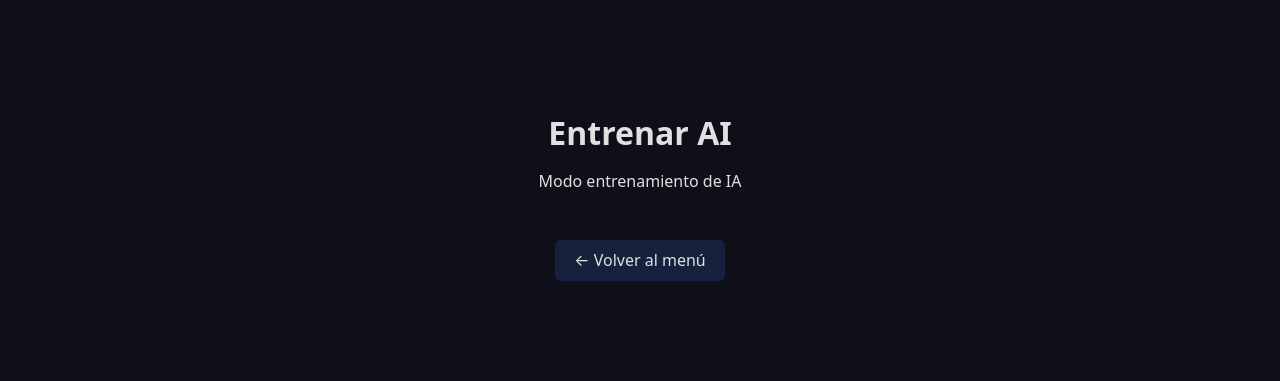
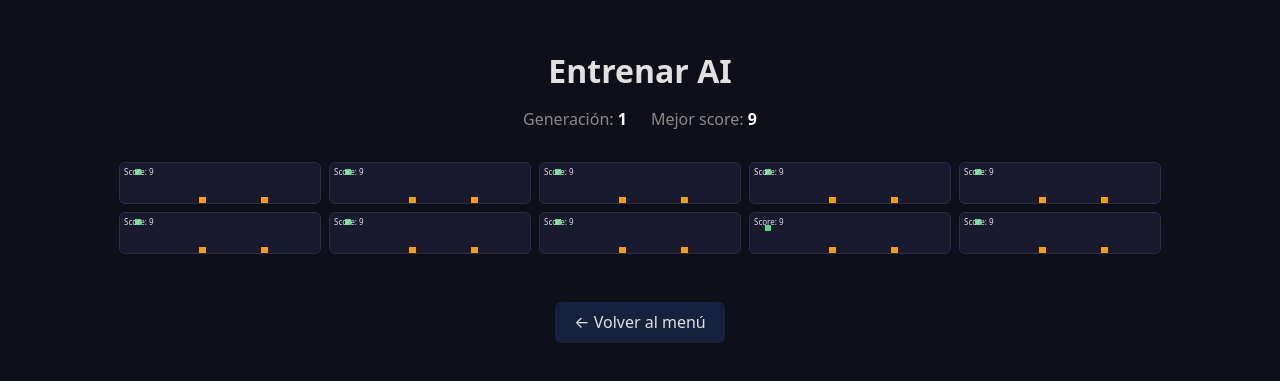
Before and after one commit to LautaroLorenz/chrome-dyno-ai, a website: page entrenar.html in a window 1280 px wide. Shown: the part 215-596 px from the top of the page. Drawn offline with Linux system fonts and the light colour scheme.

Commit message:
entrenamiento

```diff
--- a/entrenar.html
+++ b/entrenar.html
@@ -7,10 +7,11 @@
     <link rel="stylesheet" href="styles.css" />
   </head>
   <body>
-    <div class="page-container">
-      <h1>Entrenar AI</h1>
-      <p>Modo entrenamiento de IA</p>
-      <a href="index.html" class="btn-back">← Volver al menú</a>
-    </div>
+    <div id="entrenar-container" class="page-container game-page"></div>
+    <script type="module">
+      import { startEntrenar } from "./src/entrenar.js";
+      const container = document.getElementById("entrenar-container");
+      startEntrenar(container);
+    </script>
   </body>
 </html>
--- /dev/null
+++ b/src/ai/brain.js
@@ -0,0 +1,129 @@
+/**
+ * Red neuronal de 3 capas (entrada, oculta, salida) para controlar al jugador.
+ * Cada cerebro tiene configuración aleatoria inicial; se reproducen los mejores con mutación.
+ */
+
+const INPUT_SIZE = 4;
+const HIDDEN_SIZE = 12;
+const OUTPUT_SIZE = 1;
+
+function randomWeight() {
+  return (Math.random() - 0.5) * 2;
+}
+
+function relu(x) {
+  return x > 0 ? x : 0;
+}
+
+function sigmoid(x) {
+  return 1 / (1 + Math.exp(-x));
+}
+
+/** Crea una matriz de rows x cols con valores aleatorios. */
+function randomMatrix(rows, cols) {
+  const m = [];
+  for (let r = 0; r < rows; r++) {
+    m[r] = [];
+    for (let c = 0; c < cols; c++) m[r][c] = randomWeight();
+  }
+  return m;
+}
+
+/** Crea un vector de tamaño n con valores aleatorios. */
+function randomVector(n) {
+  const v = [];
+  for (let i = 0; i < n; i++) v[i] = randomWeight();
+  return v;
+}
+
+/**
+ * Crea un cerebro con pesos y bias aleatorios.
+ * Estructura: entrada (4) -> oculta (12) -> salida (1).
+ */
+export function createRandomBrain() {
+  return {
+    W1: randomMatrix(HIDDEN_SIZE, INPUT_SIZE),
+    b1: randomVector(HIDDEN_SIZE),
+    W2: randomMatrix(OUTPUT_SIZE, HIDDEN_SIZE),
+    b2: randomVector(OUTPUT_SIZE),
+  };
+}
+
+/**
+ * Construye el vector de entrada para la red a partir del estado del juego.
+ * [ distancia al obstáculo (0-1), velocidadY normalizada, onGround (0/1), tamaño próximo obstáculo (0-1) ]
+ */
+export function stateToInputs(state) {
+  const dist = state.distanceToNextObstacle;
+  const distNorm = dist == null ? 1 : Math.min(1, Math.max(0, dist / 800));
+  const velNorm = Math.max(-1, Math.min(1, state.player.velocityY / 15));
+  const onGround = state.player.onGround ? 1 : 0;
+  const nextSize = state.nextObstacleSize != null ? state.nextObstacleSize / 800 : 0;
+  return [distNorm, velNorm, onGround, nextSize];
+}
+
+/**
+ * Forward pass: devuelve valor en [0, 1]. Si > 0.5 la IA decide saltar.
+ */
+export function forward(brain, inputs) {
+  const hidden = [];
+  for (let i = 0; i < HIDDEN_SIZE; i++) {
+    let sum = brain.b1[i];
+    for (let j = 0; j < INPUT_SIZE; j++) sum += brain.W1[i][j] * inputs[j];
+    hidden[i] = relu(sum);
+  }
+  let out = brain.b2[0];
+  for (let i = 0; i < HIDDEN_SIZE; i++) out += brain.W2[0][i] * hidden[i];
+  return sigmoid(out);
+}
+
+/** Copia un cerebro (arrays profundos). */
+function cloneBrain(brain) {
+  return {
+    W1: brain.W1.map((row) => row.slice()),
+    b1: brain.b1.slice(),
+    W2: brain.W2.map((row) => row.slice()),
+    b2: brain.b2.slice(),
+  };
+}
+
+/** Añade variación aleatoria a un cerebro (mutación). */
+function mutateBrain(brain, rate = 0.1, amount = 0.3) {
+  const b = cloneBrain(brain);
+  for (let i = 0; i < b.W1.length; i++) {
+    for (let j = 0; j < b.W1[i].length; j++) {
+      if (Math.random() < rate) b.W1[i][j] += (Math.random() - 0.5) * 2 * amount;
+    }
+  }
+  for (let i = 0; i < b.b1.length; i++) {
+    if (Math.random() < rate) b.b1[i] += (Math.random() - 0.5) * 2 * amount;
+  }
+  for (let i = 0; i < b.W2.length; i++) {
+    for (let j = 0; j < b.W2[i].length; j++) {
+      if (Math.random() < rate) b.W2[i][j] += (Math.random() - 0.5) * 2 * amount;
+    }
+  }
+  for (let i = 0; i < b.b2.length; i++) {
+    if (Math.random() < rate) b.b2[i] += (Math.random() - 0.5) * 2 * amount;
+  }
+  return b;
+}
+
+/**
+ * Dados 10 puntuaciones, toma los 4 mejores cerebros y genera 10 nuevos
+ * reproduciendo (copiando + mutar) para la siguiente generación.
+ */
+export function nextGeneration(brains, scores) {
+  const indexed = brains.map((b, i) => ({ brain: b, score: scores[i] }));
+  indexed.sort((a, b) => b.score - a.score);
+  const top4 = indexed.slice(0, 4).map((x) => x.brain);
+  const next = [];
+  for (let i = 0; i < 10; i++) {
+    const parent = top4[i % 4];
+    next.push(mutateBrain(parent, 0.15, 0.25));
+  }
+  return next;
+}
+
+export const BRAIN_INPUT_SIZE = INPUT_SIZE;
+export const BRAIN_HIDDEN_SIZE = HIDDEN_SIZE;
--- /dev/null
+++ b/src/entrenar.js
@@ -0,0 +1,114 @@
+/**
+ * Modo Entrenar AI: 10 jugadores con red de 3 capas, cada uno con configuración aleatoria.
+ * Cada generación se eligen los 4 mejores (por score) y se reproducen con mutación para formar 10 nuevos.
+ */
+import { createInitialState, updateState } from "./gameState.js";
+import { setCanvasSize, render } from "./render.js";
+import {
+  createRandomBrain,
+  stateToInputs,
+  forward,
+  nextGeneration,
+} from "./ai/brain.js";
+import * as C from "./constants.js";
+
+const NUM_PLAYERS = 10;
+const MINI_WIDTH = 200;
+const MINI_HEIGHT = 40;
+
+let brains = [];
+let states = [];
+let generation = 0;
+let rafId = null;
+
+function initPlayers() {
+  brains = [];
+  states = [];
+  for (let i = 0; i < NUM_PLAYERS; i++) {
+    brains.push(createRandomBrain());
+    states.push(createInitialState());
+  }
+}
+
+function stepAll() {
+  let allDead = true;
+  for (let i = 0; i < NUM_PLAYERS; i++) {
+    if (!states[i].alive) continue;
+    allDead = false;
+    const inputs = stateToInputs(states[i]);
+    const jumpProb = forward(brains[i], inputs);
+    const shouldJump = jumpProb > 0.5;
+    updateState(states[i], shouldJump);
+  }
+  return allDead;
+}
+
+function renderAll(canvases, genEl, bestEl) {
+  for (let i = 0; i < NUM_PLAYERS; i++) {
+    render(canvases[i], states[i]);
+  }
+  if (genEl) genEl.textContent = generation;
+  const aliveScores = states.filter((s) => s.alive).map((s) => s.score);
+  const maxScore = states.reduce((m, s) => Math.max(m, s.score), 0);
+  if (bestEl) bestEl.textContent = Math.floor(maxScore);
+}
+
+function runGeneration(canvases, genEl, bestEl) {
+  const allDead = stepAll();
+  renderAll(canvases, genEl, bestEl);
+  if (allDead) {
+    const scores = states.map((s) => s.score);
+    brains = nextGeneration(brains, scores);
+    generation += 1;
+    for (let i = 0; i < NUM_PLAYERS; i++) {
+      states[i] = createInitialState();
+    }
+  }
+  rafId = requestAnimationFrame(() => runGeneration(canvases, genEl, bestEl));
+}
+
+export function startEntrenar(container) {
+  container.innerHTML = "";
+  const title = document.createElement("h1");
+  title.textContent = "Entrenar AI";
+  container.appendChild(title);
+
+  const info = document.createElement("div");
+  info.className = "entrenar-info";
+  info.innerHTML = `
+    <span>Generación: <strong id="entrenar-gen">0</strong></span>
+    <span>Mejor score: <strong id="entrenar-best">0</strong></span>
+  `;
+  container.appendChild(info);
+
+  const grid = document.createElement("div");
+  grid.className = "entrenar-grid";
+  const canvases = [];
+  for (let i = 0; i < NUM_PLAYERS; i++) {
+    const wrap = document.createElement("div");
+    wrap.className = "entrenar-cell";
+    const canvas = document.createElement("canvas");
+    canvas.className = "entrenar-canvas";
+    setCanvasSize(canvas, MINI_WIDTH, MINI_HEIGHT);
+    wrap.appendChild(canvas);
+    grid.appendChild(wrap);
+    canvases.push(canvas);
+  }
+  container.appendChild(grid);
+
+  const backLink = document.createElement("a");
+  backLink.href = "index.html";
+  backLink.className = "btn-back";
+  backLink.textContent = "← Volver al menú";
+  container.appendChild(backLink);
+
+  generation = 0;
+  initPlayers();
+  const genEl = document.getElementById("entrenar-gen");
+  const bestEl = document.getElementById("entrenar-best");
+  runGeneration(canvases, genEl, bestEl);
+
+  return function stop() {
+    if (rafId != null) cancelAnimationFrame(rafId);
+  };
+}
--- a/src/gameState.js
+++ b/src/gameState.js
@@ -20,6 +20,8 @@ export function createInitialState() {
     speed: C.OBSTACLE_SPEED,
     /** Distancia del borde derecho del jugador al borde izquierdo del próximo obstáculo. */
     distanceToNextObstacle: null,
+    /** Ancho del próximo obstáculo (para IA). */
+    nextObstacleSize: null,
   };
 }
 
@@ -73,7 +75,9 @@ export function updateState(state, playerJumps) {
   }
 
   state.score += C.SCORE_PER_FRAME;
-  state.distanceToNextObstacle = getDistanceToNextObstacle(player, state.obstacles);
+  const { dist, nextSize } = getNextObstacleInfo(player, state.obstacles);
+  state.distanceToNextObstacle = dist;
+  state.nextObstacleSize = nextSize;
   return state;
 }
 
@@ -85,6 +89,7 @@ export function getStateSnapshot(state) {
     alive: state.alive,
     speed: state.speed,
     distanceToNextObstacle: state.distanceToNextObstacle,
+    nextObstacleSize: state.nextObstacleSize,
   };
 }
 
@@ -100,7 +105,7 @@ function collide(player, obstacle) {
   return pr > ol && pl < or && pb > ot && pt < ob;
 }
 
-function getDistanceToNextObstacle(player, obstacles) {
+function getNextObstacleInfo(player, obstacles) {
   const playerRight = player.x + player.size;
   let nearest = null;
   for (const obs of obstacles) {
@@ -108,6 +113,6 @@ function getDistanceToNextObstacle(player, obstacles) {
       nearest = obs;
     }
   }
-  if (nearest == null) return null;
-  return nearest.x - playerRight;
+  if (nearest == null) return { dist: null, nextSize: null };
+  return { dist: nearest.x - playerRight, nextSize: nearest.size };
 }
--- a/src/render.js
+++ b/src/render.js
@@ -1,46 +1,52 @@
 /**
  * Dibuja el estado del juego en el canvas.
+ * Si el canvas tiene tamaño distinto al mundo, se escala el dibujado.
  */
 import * as C from "./constants.js";
 
-export function setCanvasSize(canvas) {
-  canvas.width = C.WORLD_WIDTH;
-  canvas.height = C.WORLD_HEIGHT;
+export function setCanvasSize(canvas, width = C.WORLD_WIDTH, height = C.WORLD_HEIGHT) {
+  canvas.width = width;
+  canvas.height = height;
 }
 
 export function render(canvas, state) {
   const ctx = canvas.getContext("2d");
-  const w = C.WORLD_WIDTH;
-  const h = C.WORLD_HEIGHT;
+  const w = canvas.width;
+  const h = canvas.height;
+  const scaleX = w / C.WORLD_WIDTH;
+  const scaleY = h / C.WORLD_HEIGHT;
+  const r = (v) => Math.round(v);
 
   ctx.fillStyle = "#1a1a2e";
   ctx.fillRect(0, 0, w, h);
 
+  const groundY = C.GROUND_Y + C.PLAYER_SIZE;
   ctx.fillStyle = "#2d2d44";
-  ctx.fillRect(0, C.GROUND_Y + C.PLAYER_SIZE, w, h - C.GROUND_Y - C.PLAYER_SIZE);
+  ctx.fillRect(0, r(groundY * scaleY), w, h - r(groundY * scaleY));
 
   const { player, obstacles, score, alive } = state;
 
   ctx.fillStyle = alive ? "#4ade80" : "#f87171";
-  ctx.fillRect(player.x, player.y, player.size, player.size);
+  ctx.fillRect(r(player.x * scaleX), r(player.y * scaleY), r(player.size * scaleX), r(player.size * scaleY));
 
   ctx.fillStyle = "#f59e0b";
   for (const obs of obstacles) {
-    ctx.fillRect(obs.x, obs.y, obs.size, obs.size);
+    ctx.fillRect(r(obs.x * scaleX), r(obs.y * scaleY), r(obs.size * scaleX), r(obs.size * scaleY));
   }
 
+  const fontSize = Math.max(8, 16 * Math.min(scaleX, scaleY));
   ctx.fillStyle = "#e0e0e0";
-  ctx.font = "16px system-ui";
-  ctx.fillText(`Score: ${Math.floor(score)}`, 10, 24);
+  ctx.font = `${fontSize}px system-ui`;
+  ctx.fillText(`Score: ${Math.floor(score)}`, 4, fontSize + 4);
 
   if (!alive) {
     ctx.fillStyle = "rgba(0,0,0,0.6)";
     ctx.fillRect(0, 0, w, h);
     ctx.fillStyle = "#fff";
-    ctx.font = "24px system-ui";
+    ctx.font = `${Math.max(12, fontSize * 1.2)}px system-ui`;
     ctx.textAlign = "center";
-    ctx.fillText("Game Over", w / 2, h / 2 - 10);
-    ctx.fillText(`Score: ${Math.floor(score)}`, w / 2, h / 2 + 20);
+    ctx.fillText("Game Over", w / 2, h / 2 - 4);
+    ctx.fillText(`Score: ${Math.floor(score)}`, w / 2, h / 2 + 12);
     ctx.textAlign = "left";
   }
 }
--- a/styles.css
+++ b/styles.css
@@ -91,3 +91,34 @@ body {
   background: #1a1a2e;
   border-radius: 8px;
 }
+
+/* Entrenar AI: grid de 10 jugadores */
+.entrenar-info {
+  display: flex;
+  gap: 1.5rem;
+  margin-bottom: 1rem;
+  font-size: 1rem;
+  color: #888;
+}
+.entrenar-info strong {
+  color: #fff;
+}
+.entrenar-grid {
+  display: grid;
+  grid-template-columns: repeat(5, 1fr);
+  gap: 0.5rem;
+  margin: 1rem 0;
+  max-width: 1100px;
+}
+.entrenar-cell {
+  background: #1a1a2e;
+  border-radius: 6px;
+  overflow: hidden;
+  border: 1px solid #2d2d44;
+}
+.entrenar-canvas {
+  display: block;
+  width: 100%;
+  height: auto;
+  aspect-ratio: 5 / 1;
+}
```
